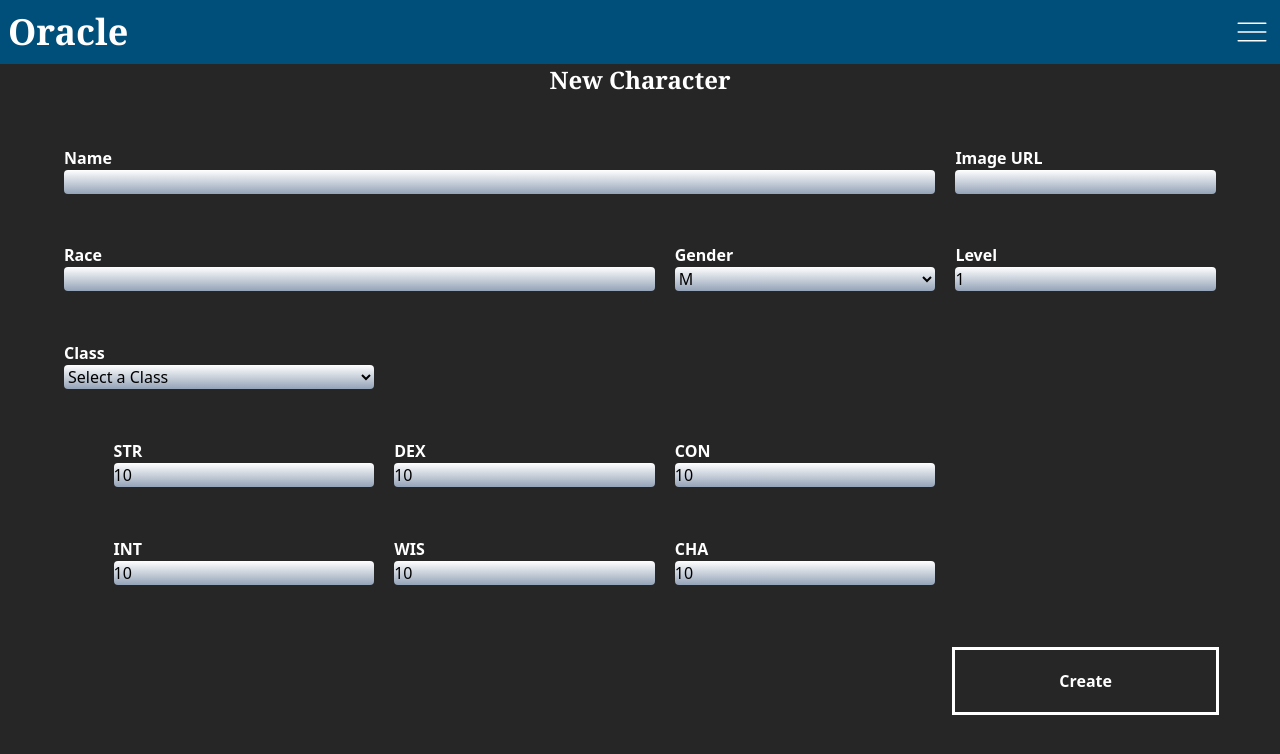
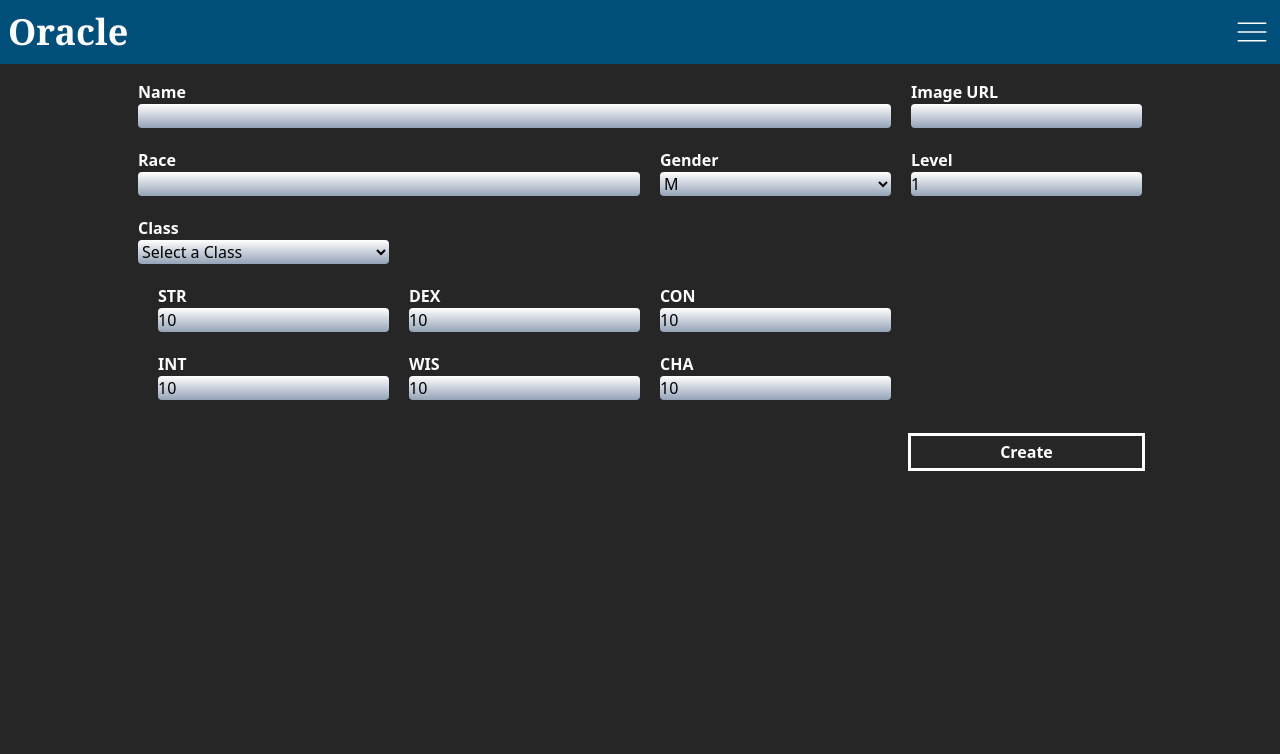
Before and after one commit to JakeIVS/Oracle, a React (Vite) app in the folder client/: page /characters/new in a window 1280 px wide. Shown: the top 754 px of the page. Built offline with nearby package versions, Linux system fonts and the light colour scheme; no server answers.

Commit message:
format to fit page at multiple window sizes

```diff
--- a/client/src/components/CharacterSheet.jsx
+++ b/client/src/components/CharacterSheet.jsx
@@ -93,7 +93,7 @@
   }
 
   return (
-    <div className="aspect-csheet no-scrollbar grid h-full w-full grid-cols-9 gap-1 overflow-scroll bg-gradient-to-t from-secondary to-primary p-4">
+    <div className="aspect-csheet no-scrollbar grid h-full w-full grid-cols-9 gap-1 overflow-scroll bg-gradient-to-t from-secondary to-primary p-4 xl:px-[15%]">
       <div className="sheet-field col-span-3">
         <h3 className="font-serif font-bold">{characterData?.name}</h3>
         <p>
--- a/client/src/components/NewCharacter.jsx
+++ b/client/src/components/NewCharacter.jsx
@@ -28,7 +28,7 @@
   };
 
   return (
-    <div className="h-full w-full bg-neutral-800 px-16">
+    <div className="flex h-full w-full justify-around bg-neutral-800 px-16">
       <Formik
         initialValues={{
           name: '',
@@ -270,7 +270,7 @@
           navigate('/characters', { replace: false });
         }}
       >
-        <Form className=" grid-col-5 grid aspect-video gap-5">
+        <Form className=" grid-col-5 grid aspect-video h-1/2 place-content-center gap-5">
           <h1 className="col-span-5 col-start-1 text-center font-serif text-2xl font-bold text-white">
             New Character
           </h1>
```
